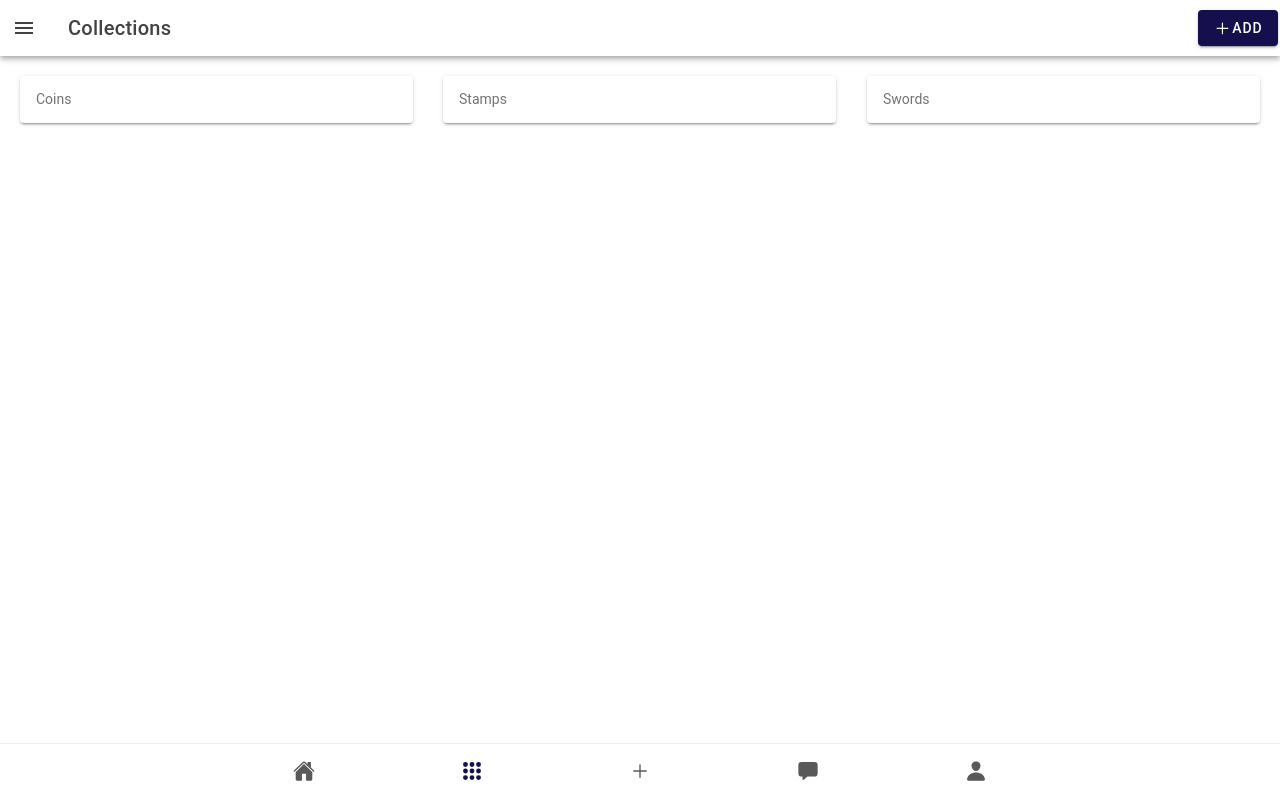
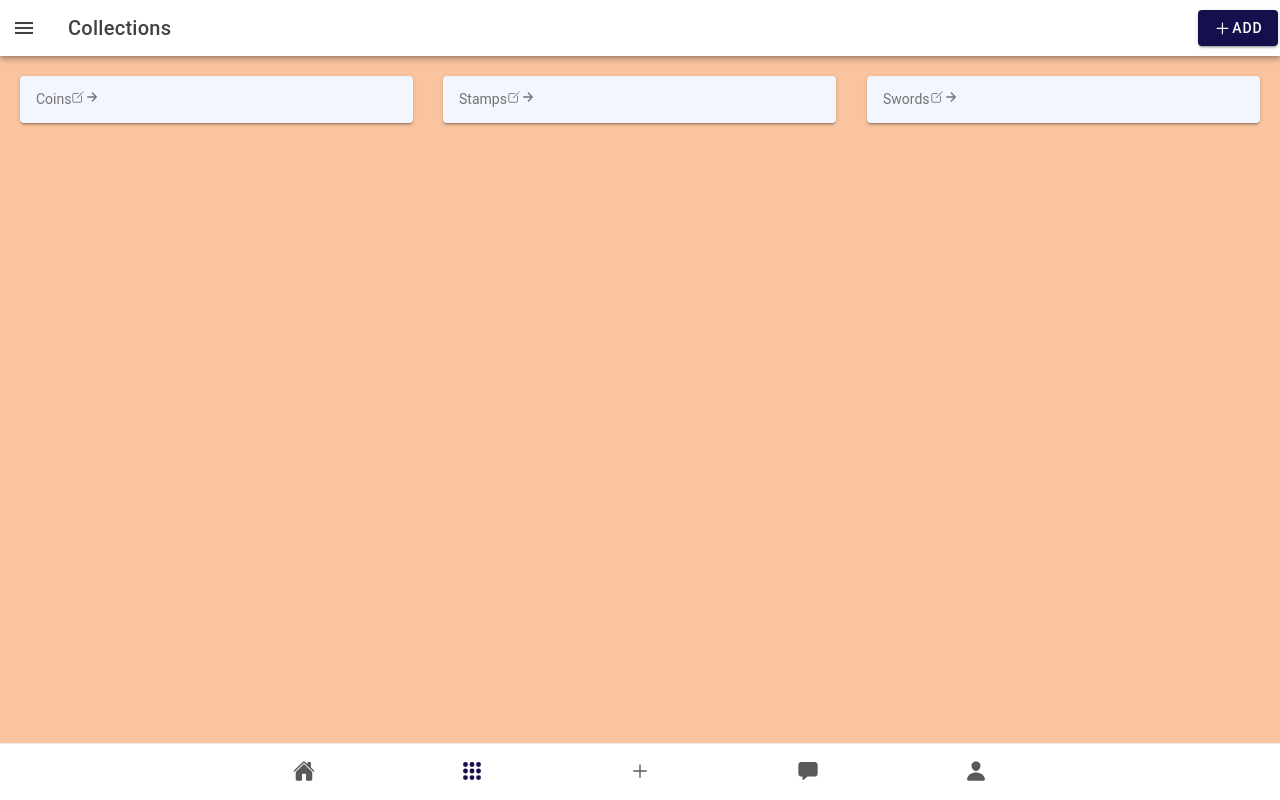
Before and after one commit to Cogo-App-Team/cogoApp, a React (Vite) app: page /collections in a window 1280 px wide. Built offline with nearby package versions, Linux system fonts and the light colour scheme; no server answers; sample sign-in values are in the browser's storage.

Commit message:
collection and sword page styling v1

```diff
--- a/src/App.tsx
+++ b/src/App.tsx
@@ -20,6 +20,8 @@ import { Redirect, Route, BrowserRouter as Router } from 'react-router-dom';
 import Home from './pages/Home';
 import Photo from './pages/Photo';
 import Collections from './pages/Collections';
+import Item from './pages/ItemSword';
+import ItemSword from './pages/ItemSword';
 import Settings from './pages/Settings';
 import Profile from './pages/Profile';
 import Login from './components/Login';
@@ -38,7 +40,7 @@ import '@ionic/react/css/text-transformation.css';
 import '@ionic/react/css/flex-utils.css';
 import '@ionic/react/css/display.css';
 import './theme/variables.css';
-import Item from './pages/Item';
+
 
 setupIonicReact();
 
@@ -121,6 +123,7 @@ const App: React.FC = () => {
               <Route path="/photo" component={Photo} exact />
               <Route path="/collections" component={Collections} exact />
               <Route path="/item" component={Item} exact />
+              <Route path="/swords" component={ItemSword} exact />
               <Route path="/settings" component={Settings} exact />
               <Route path="/profile" component={Profile} exact />
             </IonRouterOutlet>
--- a/src/pages/Collections.tsx
+++ b/src/pages/Collections.tsx
@@ -1,4 +1,4 @@
-import React, { useState, useEffect } from 'react';
+import React, { useState } from 'react';
 import { useHistory } from 'react-router-dom';
 import {
   IonPage,
@@ -19,7 +19,7 @@ import {
   IonToast,
   IonMenuButton,
 } from '@ionic/react';
-import { addOutline } from 'ionicons/icons';
+import { addOutline, createOutline, arrowForwardOutline } from 'ionicons/icons';
 
 const CollectionsPage: React.FC = () => {
 
@@ -30,6 +30,7 @@ const CollectionsPage: React.FC = () => {
   const [tags, setTags] = useState('');
   const [collections, setCollections] = useState<string[]>(['Coins', 'Stamps', 'Swords']);
   const [showToast, setShowToast] = useState(false);
+  const [editingIndex, setEditingIndex] = useState<number | null>(null);
 
   const addCollection = () => {
     if (collectionName.trim() !== '') {
@@ -46,16 +47,26 @@ const CollectionsPage: React.FC = () => {
     }
   };
 
-  const navigateToItemsPage = () => {
-    // Use the useHistory hook to navigate to the "Items" page
-    history.push('/item'); // Replace '/items' with the correct path to your "Items" page
+  const editCollection = (index: number) => {
+    setEditingIndex(index);
+    setCollectionName(collections[index]);
+    setShowModal(true);
   };
 
-  const handleCollectionClick = (collection: string) => {
-    if (collection === 'Swords') {
+  const navigateToItemsPage = () => {
+    history.push('/swords');
+  };
+
+  const navigateToEditCollection = () => {
+    const editedCollection = collections[editingIndex!];
+    history.push(`/item/${encodeURIComponent(editedCollection)}`);
+  };
+
+  const handleCollectionClick = (index: number) => {
+    if (editingIndex !== null) {
+      navigateToEditCollection();
+    } else {
       navigateToItemsPage();
-    } else {
-      history.push(`/item/${collection}`);
     }
   };
 
@@ -72,15 +83,17 @@ const CollectionsPage: React.FC = () => {
           </IonButton>
         </IonToolbar>
       </IonHeader>
-      <IonContent>
+      <IonContent class="background-new">
         <IonGrid>
           <IonRow>
             {collections.map((collection, index) => (
-              <IonCol key={index} size="4" onClick={() => handleCollectionClick(collection)}>
-                <IonCard>
+              <IonCol key={index} size="4" onClick={() => handleCollectionClick(index)}>
+                <IonCard className="card-new">
                   <IonCardContent>
                     <IonLabel>{collection}</IonLabel>
-                  </IonCardContent>
+                    <IonIcon icon={createOutline} onClick={() => editCollection(index)} />
+                    <IonIcon icon={arrowForwardOutline} onClick={() => handleCollectionClick(index)} />
+                    </IonCardContent>
                 </IonCard>
               </IonCol>
             ))}
@@ -88,8 +101,8 @@ const CollectionsPage: React.FC = () => {
         </IonGrid>
       </IonContent>
 
-      {/* Add Modal */}
-      <IonModal isOpen={showModal}>
+        {/* Add/Edit Modal */}
+        <IonModal isOpen={showModal}>
         <IonContent>
           <IonLabel>Collection Name</IonLabel>
           <IonInput value={collectionName} onIonChange={(e) => setCollectionName(e.detail.value!)}></IonInput>
--- a/src/pages/Item.tsx
+++ b/src/pages/ItemSword.tsx
@@ -24,7 +24,7 @@ import {
 import { addOutline, camera } from 'ionicons/icons';
 import { Camera, CameraResultType, CameraSource } from '@capacitor/camera';
 
-const ItemPage: React.FC = () => {
+const ItemSword: React.FC = () => {
 
   const [selectedCollection, setSelectedCollection] = useState<string>('');
 
@@ -79,12 +79,13 @@ const ItemPage: React.FC = () => {
         </IonToolbar>
       </IonHeader>
 
-      <IonContent>
+      <IonContent class="background-new">
         <IonGrid>
           <IonRow>
             {items.map((item, index) => (
               <IonCol key={index} size="4">
-                <IonCard>
+                <IonCard className="card-new">
+
                   <IonCardContent>
                     <IonLabel>{item}</IonLabel>
                   </IonCardContent>
@@ -160,4 +161,4 @@ const ItemPage: React.FC = () => {
   );
 };
 
-export default ItemPage;
+export default ItemSword;
--- a/src/theme/variables.css
+++ b/src/theme/variables.css
@@ -567,3 +567,25 @@ svg {
 .signup-link {
   color: #15104D;
 }
+
+/* New styles for collections and item pages elements */
+.background-new {
+  --background: var(--ion-color-favorite);
+}
+
+.button-new {
+  --background: var(--ion-color-favorite-shade);
+  --color: #15104D;
+  --border-radius: var(--button-border-radius);
+  font-weight: bold;
+}
+
+.button-new-cancel {
+  --background: #F3F5FF;
+  --color: #15104D;
+  --border-radius: var(--button-border-radius);
+}
+
+.card-new {
+  --background: #F3F5FF;
+}
```
